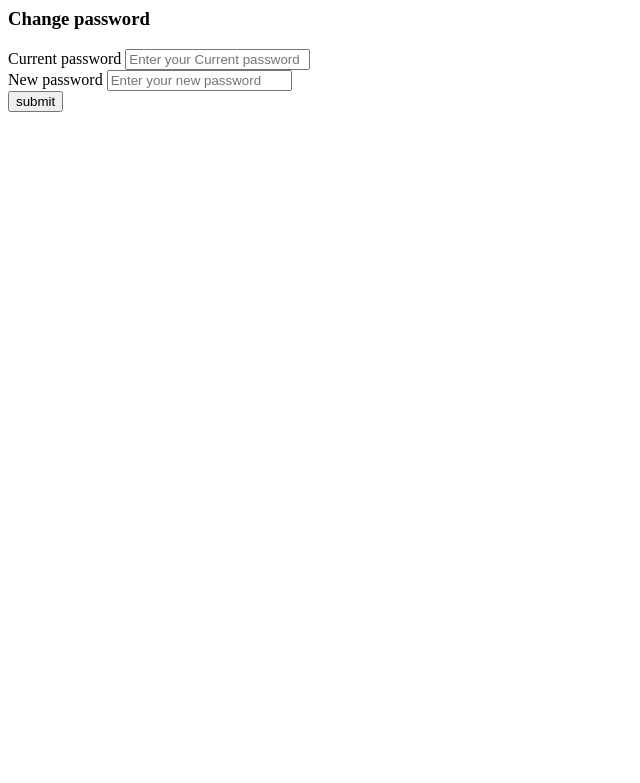
After one commit to vishwa-s-a/zipkart, a PHP site: page /users_area/change_password.php in a window 1280 px wide. The commit adds this page. Shown: the top 783 px of the page, without its empty margins (0-640 px from the left). Run offline with PHP 8.4, Linux system fonts and the light colour scheme.

Commit message:
added change password method for user

```diff
--- /dev/null
+++ b/users_area/change_password.php
@@ -0,0 +1,84 @@
+<?php
+//logic to check whether the user is logged in or not to give him access of this page
+if(!isset($_SESSION['user_email'])  && !isset($_SESSION['username']))
+{
+    echo "<script>window.open('user_login.php','_self')</script>";
+}
+
+?>
+
+<!DOCTYPE html>
+<html lang="en">
+
+<head>
+    <meta charset="UTF-8">
+    <meta name="viewport" content="width=device-width, initial-scale=1.0">
+    <title>Zipkart- Change password</title>
+</head>
+
+<body>
+<div class="container-fluid my-3">
+        <h3 class="text-center mb-4">
+            Change password
+        </h3>
+        <div class="row d-flex align-items-center justify-content-center">
+            <div class="col-lg-12 col-xl-6">
+                <form action="" method="post" enctype="multipart/form-data">
+                    <!-- current password -->
+                    <div class="form-outline my-2">
+                        <label for="old_password" class="form-label">Current password</label>
+                        <input type="password" id="old_password" class="form-control" name="old_password"
+                            placeholder="Enter your Current password" autocomplete="off" required="required" required>
+                    </div>
+
+                    <!-- new password -->
+                    <div class="form-outline my-2">
+                        <label for="new_password" class="form-label">New password</label>
+                        <input type="password" id="new_password" class="form-control" name="new_password"
+                            placeholder="Enter your new password" autocomplete="off" required="required" required>
+                    </div>
+                    <div class="mt-3 pt-3">
+                        <input type="submit" value="submit" class="btn btn-primary px-3 py-2" name="change_password">
+                    </div>
+
+                </form>
+
+            </div>
+
+
+        </div>
+    </div>
+</body>
+
+</html>
+
+<?php
+if(isset($_POST['change_password']))
+{
+    $entered_password=$_POST['old_password'];
+    $new_password=$_POST['new_password'];
+
+    $user_email = $_SESSION['user_email'];
+    $user_query = "select * from `user_table` where user_email='$user_email'";
+    $user_query_result = mysqli_query($con, $user_query);
+    $user_data = mysqli_fetch_assoc($user_query_result);
+
+    $user_id=$user_data['user_id'];
+    $user_password=$user_data['user_password'];
+
+    if(password_verify($entered_password,$user_password))
+    {
+        $hash_password = password_hash($new_password, PASSWORD_DEFAULT);
+        //now the update query
+        $update_query = "update `user_table` set user_password='$hash_password' where user_id=$user_id";
+        $update_result = mysqli_query($con, $update_query);
+        if ($update_result) {
+            echo "<script>alert('Updated the password successfully')</script>";
+        }
+    }
+    else{
+        echo "<script>alert('Current password is wrong')</script>";
+    }
+}
+
+?>
```
Also changed, not shown: users_area/profile.php (+9 -0 lines), users_area/user_images/6767676767.jpg (added), users_area/user_images/94481.jpg (deleted), 1 other file.
